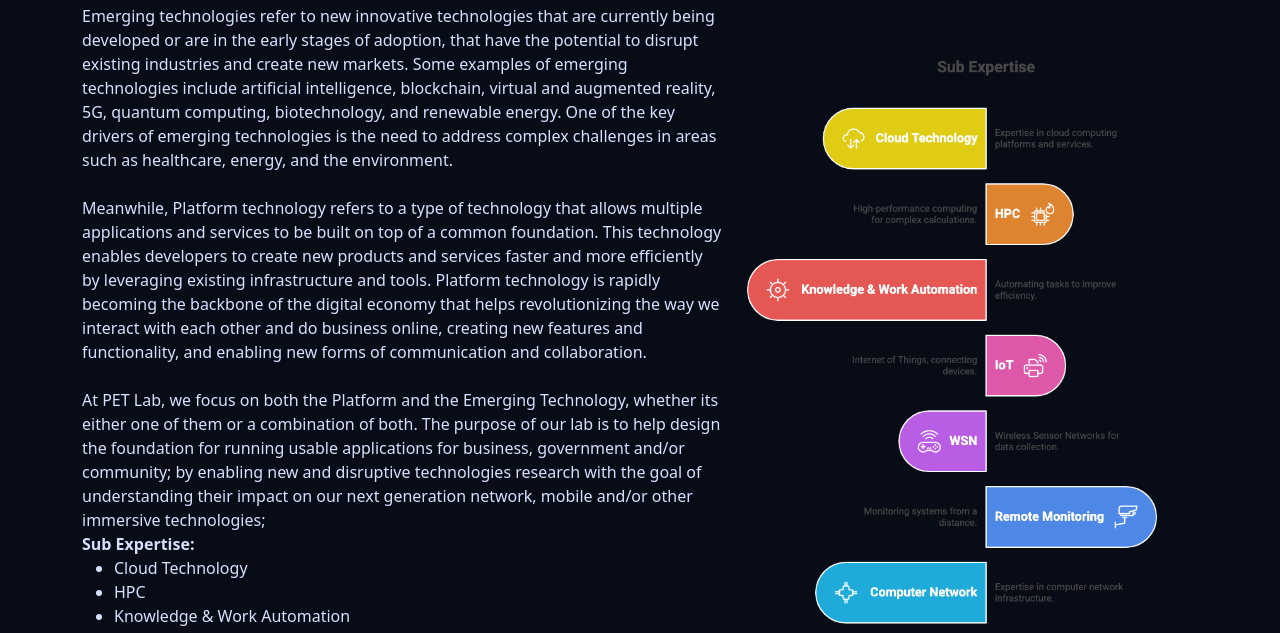
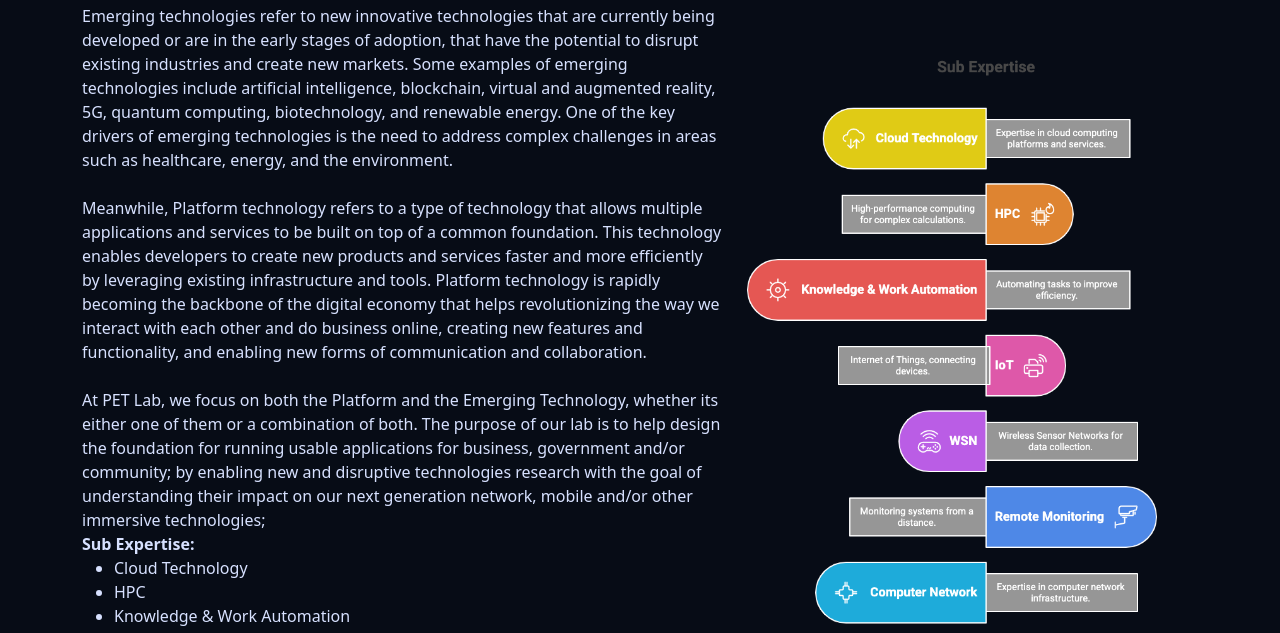
Before and after one commit to amricreative/ukm-softam-petlab.github.io, a plain HTML site: page index.html in a window 1280 px wide. Shown: the part 633-1266 px from the top of the page. Drawn offline with nearby package versions, Linux system fonts and the light colour scheme.

Commit message:
Update image source in index.html

```diff
--- a/index.html
+++ b/index.html
@@ -114,7 +114,7 @@
           </ul>
         </div>
         <div class="col-lg-5">
-          <img src="assets/subexpertise.png" alt="Sub Expertise" class="img-fluid my-3" width="100%">
+          <img src="assets/subexpertise2.png" alt="Sub Expertise" class="img-fluid my-3" width="100%">
         </div>
       </div>
     </section>
```
